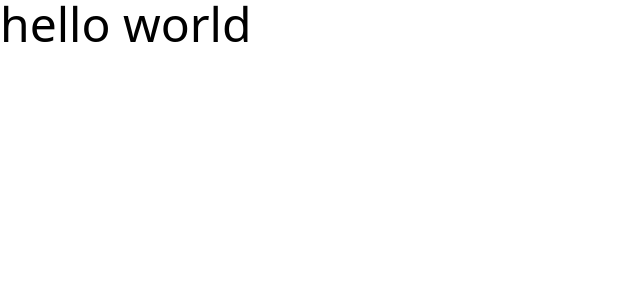
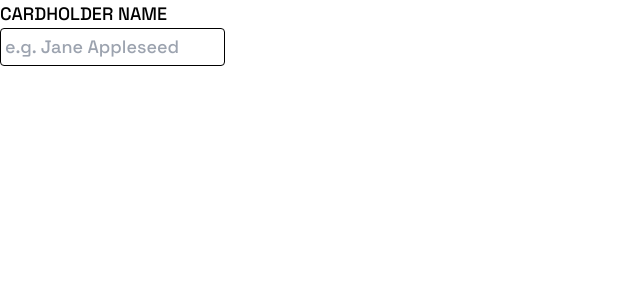
Before and after one commit to AlvesPHGA/interactive-card, a React (Vite) app: page / in a window 1280 px wide. Shown: the top 300 px of the page, without its empty margins (0-640 px from the left). Built offline with nearby package versions, Linux system fonts and the light colour scheme.

Commit message:
updated proj: add a input component

```diff
--- a/src/App.jsx
+++ b/src/App.jsx
@@ -1,8 +1,22 @@
+import React from 'react';
+import Input from './Components/Input';
+
 function App() {
+   const [form, setForm] = React.useState({
+      name: '',
+      cardNumber: '',
+      expDate: '',
+      cvc: '',
+   });
+
    return (
-      <>
-         <p className="text-5xl text-orange-600">hello world</p>
-      </>
+      <main className="font-spaceGrotesk text-lg">
+         <Input
+            legend="CARDHOLDER NAME"
+            id="name"
+            placeholder="e.g. Jane Appleseed"
+         />
+      </main>
    );
 }
 
--- /dev/null
+++ b/src/Components/Input.jsx
@@ -0,0 +1,17 @@
+import React from 'react';
+
+const Input = ({ legend, id, ...props }) => {
+   return (
+      <div className="flex flex-col">
+         <label htmlFor={id}>{legend}</label>
+         <input
+            className="border rounded w-fit p-1"
+            type="text"
+            id={id}
+            {...props}
+         />
+      </div>
+   );
+};
+
+export default Input;
```
Also changed, not shown: .eslintrc.cjs.
